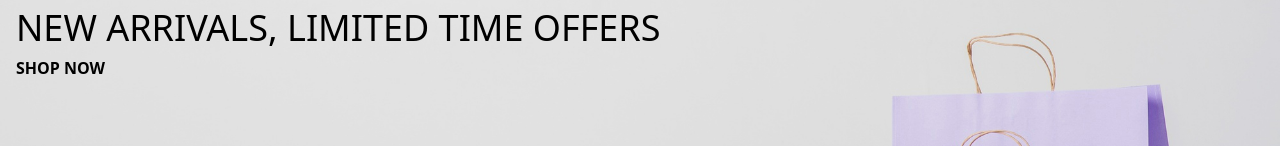
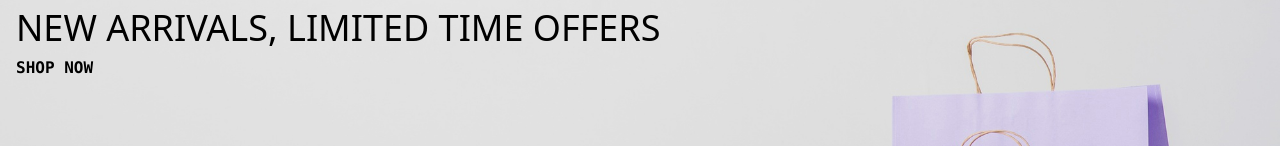
Before and after one commit to grimwebdeveloper/Neo-Commerce, a React (Vite) app: page / in a window 1280 px wide. Shown: the part 420-566 px from the top of the page. Built offline with nearby package versions, Linux system fonts and the light colour scheme.

Commit message:
style(ui): improve scrollbar styling and navbar transition timing
- Apply custom scrollbar styles globally instead of body-only
- Update scrollbar colors to light slate gray theme with hover states
- Reduce navbar transition duration from 1000ms to 700ms
- Add monospace font to header shop now link

```diff
--- a/src/components/HeaderContent.jsx
+++ b/src/components/HeaderContent.jsx
@@ -11,7 +11,7 @@ const HeaderContent = () => {
           LIMITED TIME OFFERS
         </div>
       </h1>
-      <a href='#show-now' className='font-semibold hover:underline'>
+      <a href='#show-now' className='font-semibold font-mono hover:underline'>
         SHOP NOW
       </a>
     </div>
--- a/src/components/Navbar.jsx
+++ b/src/components/Navbar.jsx
@@ -16,9 +16,8 @@ const Navbar = () => {
 
   return (
     <nav
-      className={`fixed top-0 w-full transition-all duration-1000 ${
-        isNavbarActive && 'bg-white shadow'
-      }`}
+      className={`fixed top-0 w-full transition-all duration-700 ${isNavbarActive && 'bg-white shadow'
+        }`}
     >
       <div className='max-w-screen-xl mx-auto p-4 h-20 flex items-center justify-between'>
         <Link to='/'>
--- a/src/index.css
+++ b/src/index.css
@@ -7,23 +7,26 @@
 
 @import "tailwindcss";
 
-body::-webkit-scrollbar {
+*::-webkit-scrollbar {
   width: 6px;
 }
 
-body::-webkit-scrollbar-track {
-  background: #ffffff;
-  border-radius: 1px;
+*::-webkit-scrollbar-track {
+  background-color: #DFE9EB;
 }
 
-body::-webkit-scrollbar-thumb {
-  background: #27272A;
-  border-radius: 1px;
-
+*::-webkit-scrollbar-track:hover {
+  background-color: #B8C0C2;
 }
 
-@supports not selector(::-webkit-scrollbar) {
-  body {
-    scrollbar-color: #27272A #ffffff;
-  }
+*::-webkit-scrollbar-track:active {
+  background-color: #B8C0C2;
 }
+
+*::-webkit-scrollbar-thumb {
+  background-color: lightslategray;
+}
+
+*::-webkit-scrollbar-thumb:active {
+  background-color: cadetblue;
+}
```
